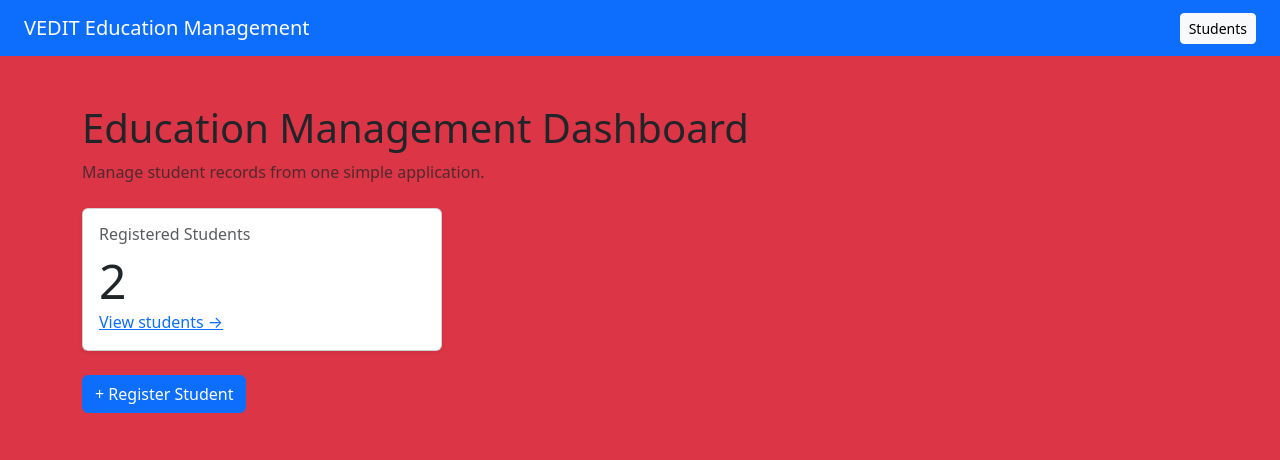
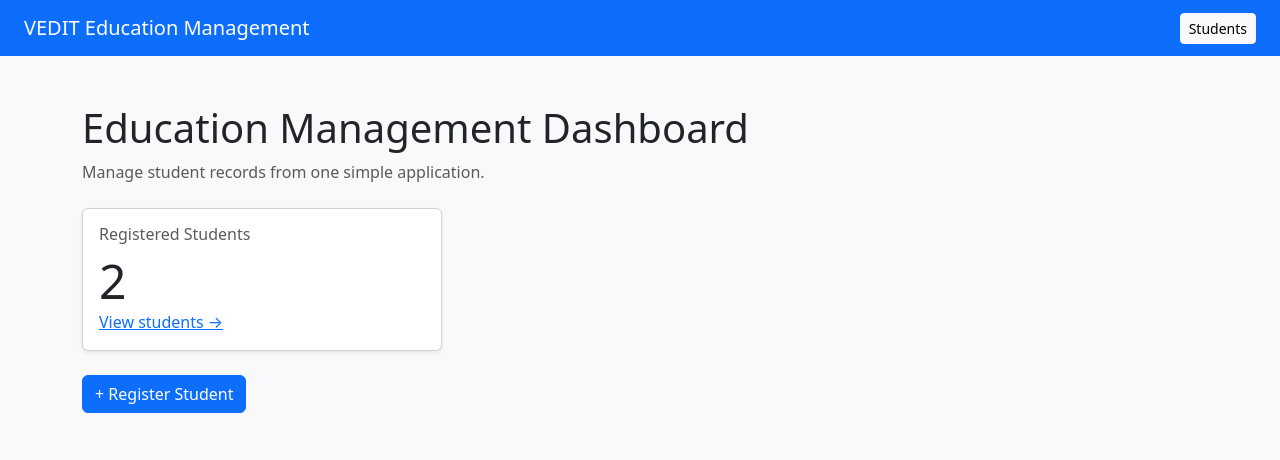
Before and after one commit to cjcnkolhe/devops_educationapp, a Java web app: page / in a window 1280 px wide. Shown: the top 460 px of the page. Run offline with Spring Boot 4, a stand-in JSP engine, Linux system fonts and the light colour scheme.

Commit message:
Update dashboard.jsp

```diff
--- a/src/main/webapp/WEB-INF/jsp/dashboard.jsp
+++ b/src/main/webapp/WEB-INF/jsp/dashboard.jsp
@@ -2,7 +2,7 @@
 <%@ taglib prefix="c" uri="jakarta.tags.core" %>
 <!DOCTYPE html><html><head><title>VEDIT Education </title>
 <link rel="stylesheet" href="https://cdn.jsdelivr.net/npm/bootstrap@5.3.3/dist/css/bootstrap.min.css"></head>
-<body class="bg-danger"><nav class="navbar navbar-dark bg-primary px-4"><a class="navbar-brand" href="/">VEDIT Education Management</a><a class="btn btn-light btn-sm" href="/students">Students</a></nav>
+<body class="bg-light"><nav class="navbar navbar-dark bg-primary px-4"><a class="navbar-brand" href="/">VEDIT Education Management</a><a class="btn btn-light btn-sm" href="/students">Students</a></nav>
 <main class="container py-5"><h1>Education Management Dashboard</h1><p class="text-muted">Manage student records from one simple application.</p>
 <div class="card shadow-sm mt-4" style="max-width:360px"><div class="card-body"><h6 class="text-muted">Registered Students</h6><div class="display-5">${studentCount}</div><a href="/students">View students →</a></div></div>
 <a class="btn btn-primary mt-4" href="/students/new">+ Register Student</a></main></body></html>
```
